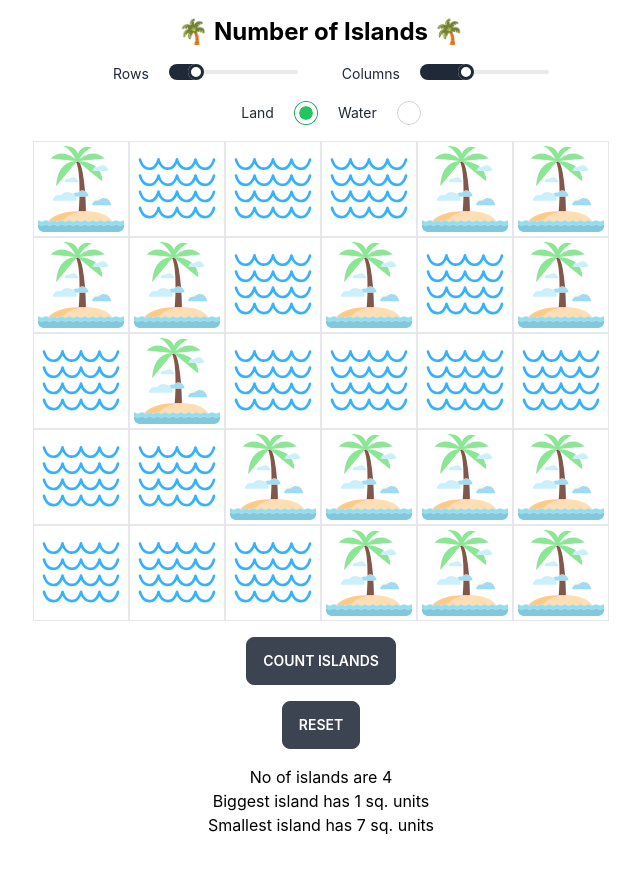
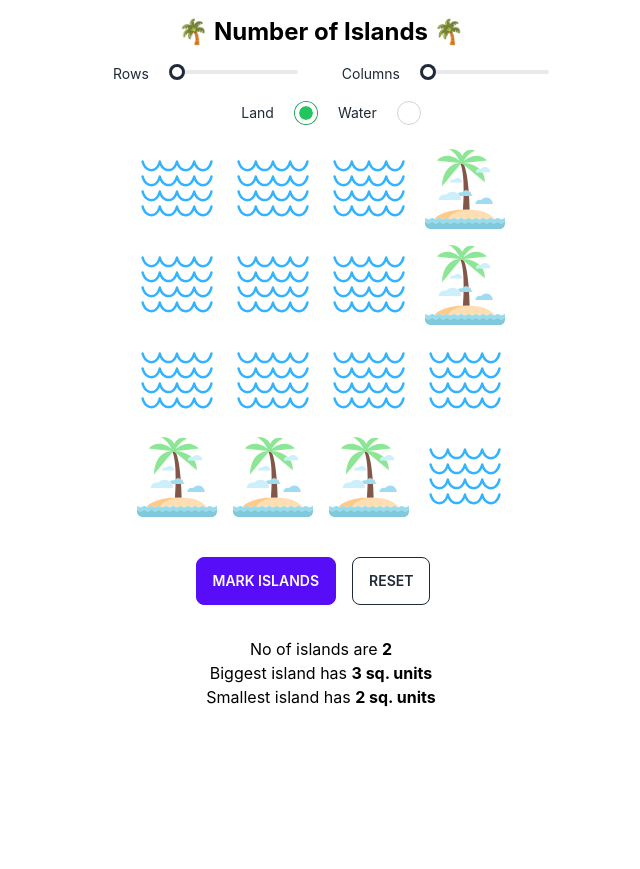
Before and after one commit to sadanandpai/algo-visualizer, a React (Vite) app: page / in a window 1280 px wide. Shown: the whole page, without its empty margins (319-959 px from the left). After the commit the page ends 800 px from the top, so only its background shows below. Built offline with nearby package versions, Linux system fonts and the light colour scheme.

Commit message:
Logic fixes

```diff
--- a/src/algorithm/islandCounter.ts
+++ b/src/algorithm/islandCounter.ts
@@ -8,7 +8,7 @@ export function getNumberOfIslands(grid: boolean[][]) {
   );
 
   let maxSize = 0,
-    minSize = grid.length * grid[0].length,
+    minSize = grid.length * grid[0].length + 1,
     islandCount = 0;
   for (let i = 0; i < gridClone1.length; i++) {
     for (let j = 0; j < gridClone1[0].length; j++) {
@@ -29,7 +29,11 @@ export function getNumberOfIslands(grid: boolean[][]) {
     }
   }
 
-  return { islandCount, biggestIsland: minSize, smallestIsland: maxSize };
+  return {
+    islandCount,
+    smallestIsland: minSize === grid.length * grid[0].length + 1 ? 0 : minSize,
+    biggestIsland: maxSize,
+  };
 }
 
 export function countIslands(
@@ -61,24 +65,27 @@ export const setBorder = (
   i: number,
   j: number
 ) => {
-  let sides = 0;
+  if (cell.validated) {
+    return;
+  }
+
   if (grid[i][j]) {
     if (!grid[i]?.[j - 1]) {
       cell.left = true;
-      sides++;
     }
     if (!grid[i]?.[j + 1]) {
       cell.right = true;
-      sides++;
     }
     if (!grid[i - 1]?.[j]) {
       cell.top = true;
-      sides++;
     }
     if (!grid[i + 1]?.[j]) {
       cell.bottom = true;
-      sides++;
     }
   }
-  return sides;
 };
+
+export const getCellPerimeter = (cell: Partial<BorderIntf>) =>
+  cell.validated
+    ? 0
+    : +!!cell.top + +!!cell.right + +!!cell.bottom + +!!cell.left;
--- a/src/components/Controls.tsx
+++ b/src/components/Controls.tsx
@@ -11,7 +11,7 @@ function Controls({
 }: any) {
   return (
     <>
-      <div className="flex gap-6 justify-center">
+      <div className="flex gap-2 px-2 md:px-0 md:gap-6 justify-center">
         <label className="flex">
           <span className="label-text mx-5">Rows</span>
           <input
--- /dev/null
+++ b/src/components/IslandInfo.tsx
@@ -0,0 +1,26 @@
+import { getNumberOfIslands } from "../algorithm/islandCounter";
+
+function IslandInfo({ perimeter, grid }: any) {
+  const info = getNumberOfIslands(grid);
+
+  return (
+    <>
+      <p>
+        No of islands are <strong>{info.islandCount}</strong>
+      </p>
+      <p>
+        Biggest island has <strong>{info.biggestIsland} sq. units</strong>
+      </p>
+      <p>
+        Smallest island has <strong>{info.smallestIsland} sq. units</strong>
+      </p>
+      {perimeter && (
+        <p>
+          Total perimeter of islands is <strong>{perimeter} units</strong>
+        </p>
+      )}
+    </>
+  );
+}
+
+export default IslandInfo;
--- a/src/components/IslandOrWaterButton.tsx
+++ b/src/components/IslandOrWaterButton.tsx
@@ -1,7 +1,11 @@
 import { images } from "../helpers/config";
 
-const islandImage = <img src={images.island} alt="island" className="h-full" />;
-const waterImage = <img src={images.water} alt="water" className="h-full" />;
+const islandImage = (
+  <img src={images.island} alt="island" className="max-h-full h-20" />
+);
+const waterImage = (
+  <img src={images.water} alt="water" className="max-h-full h-20" />
+);
 
 function IslandOrWaterButton({
   i,
@@ -14,18 +18,13 @@ function IslandOrWaterButton({
 }: any) {
   return (
     <button
-      className={`border border-grey h-24 w-24 bg-white flex align-center justify-center p-1
-              ${cellUI.left && "border-l-4 border-l-green-600"}
-              ${cellUI.right && "border-r-4 border-r-green-600"}
-              ${cellUI.top && "border-t-4 border-t-green-600"}
-              ${cellUI.bottom && "border-b-4 border-b-green-600"}
-              ${
-                highlightedCell.i === i &&
-                highlightedCell.j === j &&
-                "scale-110"
-              }
-              ${isSearchInProgress && "cursor-not-allowed"}
-              `}
+      className={`bg-white flex align-center justify-center p-1 aspect-square border-4 border-transparent ${
+        cellUI.left ? "border-l-4 border-l-green-600" : ""
+      } ${cellUI.right ? "border-r-4 border-r-green-600" : ""} ${
+        cellUI.top ? "border-t-4 border-t-green-600" : ""
+      } ${cellUI.bottom ? "border-b-4 border-b-green-600" : ""} ${
+        highlightedCell.i === i && highlightedCell.j === j ? "scale-75" : ""
+      } ${isSearchInProgress ? "cursor-not-allowed" : ""}`}
       data-i={i}
       data-j={j}
       onClick={clickHandler}
--- a/src/components/IslandSolver.tsx
+++ b/src/components/IslandSolver.tsx
@@ -9,10 +9,12 @@ import {
   get2DArrayWithEmptyObject,
   getRandomizedGrid,
 } from "../helpers/helper";
-import { getNumberOfIslands, setBorder } from "../algorithm/islandCounter";
+import { getCellPerimeter, setBorder } from "../algorithm/islandCounter";
 import { useEffect, useRef, useState } from "react";
 
+import { BorderIntf } from "../helpers/interfaces";
 import Controls from "./Controls";
+import IslandInfo from "./IslandInfo";
 import IslandOrWaterButton from "./IslandOrWaterButton";
 import { getNumberOfIslandsAsync } from "../algorithm/islandVisualizer";
 
@@ -20,16 +22,19 @@ function IslandSolver() {
   const [rows, setRows] = useState(rowControl.initialValue);
   const [cols, setCols] = useState(columnControl.initialValue);
   const [grid, setGrid] = useState(getRandomizedGrid(rows, cols));
-  const [gridUI, setGridUI] = useState(get2DArrayWithEmptyObject(rows, cols));
+  const [gridUI, setGridUI] = useState<BorderIntf[][]>(
+    get2DArrayWithEmptyObject(rows, cols)
+  );
   const [isIsland, setIsIsland] = useState(true);
   const [highlightedCell, setHighlightedCell] = useState<{
     i: number;
     j: number;
   }>({ i: -1, j: -1 });
-  const [islands, setIslands] = useState<number>();
+  const [perimeter, setPerimeter] = useState<number>();
   const isSearchInProgress = useRef(false);
 
   const resetGrid = () => {
+    setPerimeter(undefined);
     setGrid(getRandomizedGrid(rows, cols));
     setGridUI(get2DArrayWithEmptyObject(rows, cols));
     isSearchInProgress.current = false;
@@ -47,6 +52,7 @@ function IslandSolver() {
     const j = e.target.closest("button").dataset.j;
     gridClone[i][j] = isIsland;
 
+    setPerimeter(undefined);
     setGrid(gridClone);
     setGridUI(get2DArrayWithEmptyObject(rows, cols));
   };
@@ -66,19 +72,15 @@ function IslandSolver() {
 
       setGridUI((gridUI) => {
         const gridUIClone = gridUI.map((row) => [...row]);
-        perimeter += setBorder(
-          gridUIClone[next.i][next.j],
-          grid,
-          next.i,
-          next.j
-        );
-
+        setBorder(gridUIClone[next.i][next.j], grid, next.i, next.j);
+        perimeter += getCellPerimeter(gridUIClone[next.i][next.j]);
+        gridUIClone[next.i][next.j].validated = true;
         return gridUIClone;
       });
     }
     isSearchInProgress.current = false;
     setHighlightedCell({ i: -1, j: -1 });
-    setIslands(perimeter);
+    setPerimeter(perimeter);
   };
 
   return (
@@ -95,7 +97,9 @@ function IslandSolver() {
         isSearchInProgress={isSearchInProgress.current}
       />
 
-      <div className={`inline-grid grid-rows-${rows} grid-cols-${cols}`}>
+      <div
+        className={`inline-grid grid-rows-${rows} grid-cols-${cols} max-w-[90%]`}
+      >
         {grid.map((row, i) =>
           row.map((cell, j) => (
             <IslandOrWaterButton
@@ -107,33 +111,28 @@ function IslandSolver() {
               highlightedCell={highlightedCell}
               isSearchInProgress={isSearchInProgress.current}
               clickHandler={clickHandler}
+              rows={rows}
+              cols={cols}
             />
           ))
         )}
       </div>
 
-      <div className="flex flex-col m-4 items-center">
+      <div className="flex justify-center m-4 items-center">
         <button
-          className="btn"
+          className="btn btn-primary"
           onClick={countIslandsClickHandler}
           disabled={isSearchInProgress.current}
         >
           {countIslandBtnText}
         </button>
 
-        <button className="btn m-4" onClick={resetGrid}>
+        <button className="btn btn-outline m-4" onClick={resetGrid}>
           {resetBtnText}
         </button>
+      </div>
 
-        <span>No of islands are {getNumberOfIslands(grid).islandCount}</span>
-        <span>
-          Biggest island has {getNumberOfIslands(grid).biggestIsland} sq. units
-        </span>
-        <span>
-          Smallest island has {getNumberOfIslands(grid).smallestIsland} sq.
-          units
-        </span>
-      </div>
+      <IslandInfo grid={grid} perimeter={perimeter} />
     </>
   );
 }
--- a/src/helpers/config.ts
+++ b/src/helpers/config.ts
@@ -6,13 +6,13 @@ export const rowControl = {
   label: "Rows",
   min: 4,
   max: 10,
-  initialValue: 5,
+  initialValue: 4,
 };
 export const columnControl = {
   label: "Columns",
   min: 4,
   max: 10,
-  initialValue: 6,
+  initialValue: 4,
 };
 export const optionsControl = [
   { label: "Land", checked: true },
@@ -24,5 +24,5 @@ export const images = {
   water,
 };
 
-export const countIslandBtnText = "Count Islands";
+export const countIslandBtnText = "Mark Islands";
 export const resetBtnText = "Reset";
--- a/src/helpers/helper.ts
+++ b/src/helpers/helper.ts
@@ -1,3 +1,5 @@
+import { BorderIntf } from "./interfaces";
+
 export const getRandomizedGrid = (rows: number, cols: number) => {
   const grid = [];
 
@@ -12,8 +14,7 @@ export const getRandomizedGrid = (rows: number, cols: number) => {
   return grid;
 };
 
-export const get2DArrayWithEmptyObject = (rows: number, cols: number) => {
-  return Array.from(new Array(rows), () =>
-    Array.from(new Array(cols), () => ({}))
+export const get2DArrayWithEmptyObject = (rows: number, cols: number) =>
+  <BorderIntf[][]>(
+    Array.from(new Array(rows), () => Array.from(new Array(cols), () => ({})))
   );
-};
--- a/src/helpers/interfaces.ts
+++ b/src/helpers/interfaces.ts
@@ -3,4 +3,5 @@ export interface BorderIntf {
   right: boolean;
   top: boolean;
   bottom: boolean;
+  validated: boolean;
 }
```
